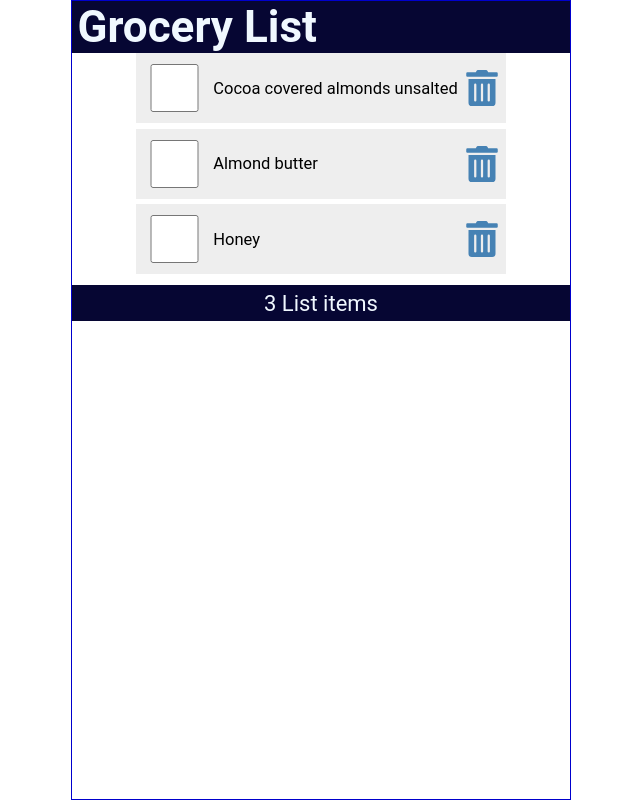
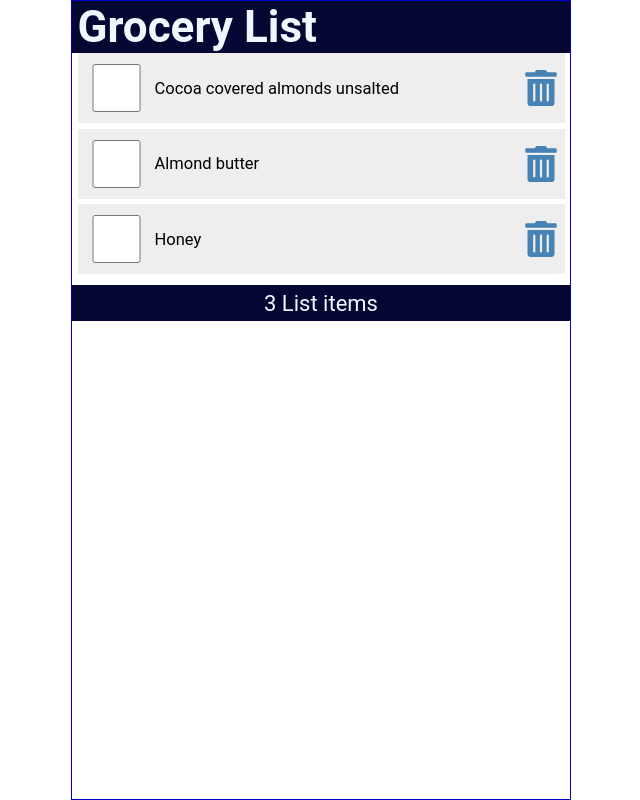
Before and after one commit to veronicaminciuna/shopping-list, a React (Create React App) app: page / in a window 1280 px wide. Shown: the whole page, without its empty margins (319-959 px from the left). Built offline with nearby package versions, Linux system fonts and the light colour scheme.

Commit message:
line item component

```diff
--- a/src/ItemList.js
+++ b/src/ItemList.js
@@ -1,30 +1,18 @@
 import {FaTrashAlt} from 'react-icons/fa'
-
+import LineItem from './LineItem'
 
 const ItemList = ({items, handleCheck,handleDelete}) => {
   return (
-    <div>
         <ul>
             {items.map((item)=> (
-                <li className='item' key={item.id}>
-                    <input
-                    type="checkbox"
-                    onChange={() => handleCheck(item.id)}
-                    checked={item.checked}
-                    />
-                    <label
-                    style={(item.checked) ? {textDecoration: 'line-through'} : null}
-                    onDoubleClick={() => handleCheck(item.id)}
-                    >{item.item}</label>
-                    <FaTrashAlt
-                    onClick={()=> handleDelete(item.id)}
-                    role="button"
-                    tabIndex="0"
-                    />
-                </li>
+                <LineItem
+                key={item.id}
+                item={item}
+                handleCheck={handleCheck}
+                handleDelete={handleDelete}
+                />
             ))}
         </ul>
-    </div>
   )
 }
 
--- /dev/null
+++ b/src/LineItem.js
@@ -0,0 +1,25 @@
+import {FaTrashAlt} from 'react-icons/fa'
+
+const LineItem = ({item, handleCheck,handleDelete}) => {
+  return (
+    <li className='item' key={item.id}>
+    <input
+    type="checkbox"
+    onChange={() => handleCheck(item.id)}
+    checked={item.checked}
+    />
+    <label
+    style={(item.checked) ? {textDecoration: 'line-through'} : null}
+    onDoubleClick={() => handleCheck(item.id)}
+    >{item.item}</label>
+    <FaTrashAlt
+    onClick={()=> handleDelete(item.id)}
+    role="button"
+    tabIndex="0"
+    aria-label={`Delete ${item.item}`}
+    />
+</li>
+  )
+}
+
+export default LineItem
```
